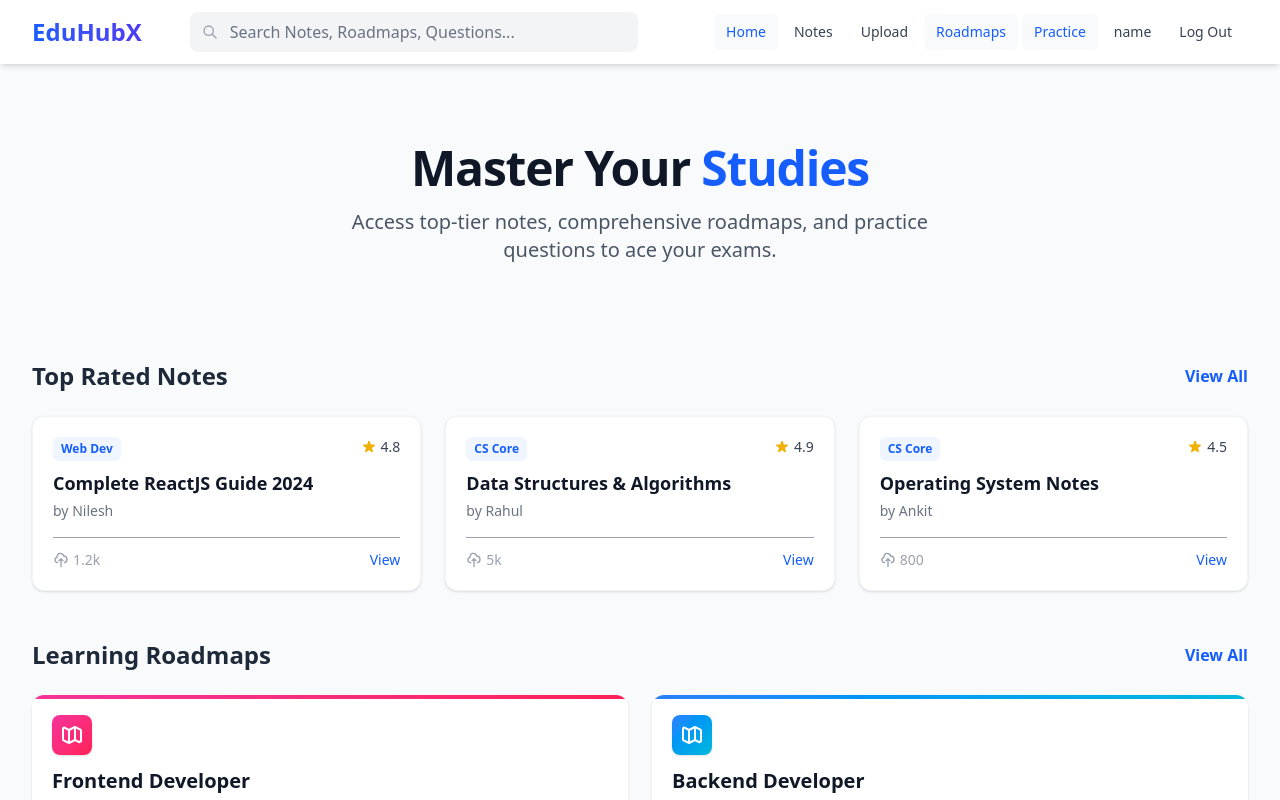
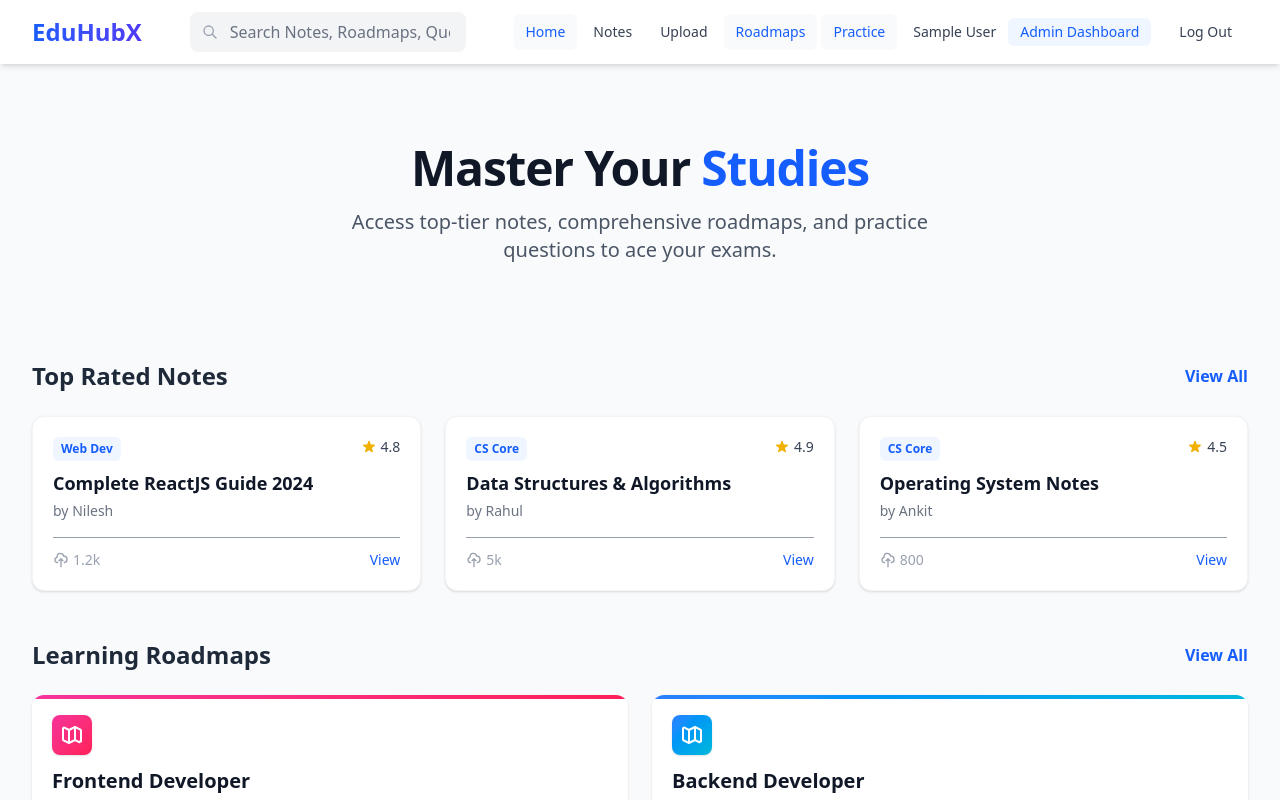
Before and after one commit to nileshkaute/EduHubX, a React (Vite) app in the folder frontend/: page / in a window 1280 px wide. Shown: the top 800 px of the page. Built offline with nearby package versions, Linux system fonts and the light colour scheme; sample sign-in values are in the browser's storage.

Commit message:
style: update Navbar with auth state and role-based Admin link

```diff
--- a/frontend/src/components/navbar/Navbar.jsx
+++ b/frontend/src/components/navbar/Navbar.jsx
@@ -33,8 +33,16 @@ const Navbar = () => {
               <div className="flex items-center space-x-3">
                  {/* Optional: User Avatar or Name */}
                  <span className="text-sm font-medium text-gray-700">
-                  {currentUser.email?.split('@')[0]}
+                  {currentUser.name || currentUser.email?.split('@')[0]}
                  </span>
+                {currentUser.role === 'admin' && (
+                  <Link
+                    to="/admin"
+                    className="px-3 py-1 rounded-md text-sm font-medium text-blue-600 bg-blue-50 hover:bg-blue-100 transition-colors"
+                  >
+                    Admin Dashboard
+                  </Link>
+                )}
                 <button
                   onClick={logout}
                   className="px-4 py-2 rounded-full text-sm font-medium text-gray-700 hover:bg-gray-100 transition-colors"
```
